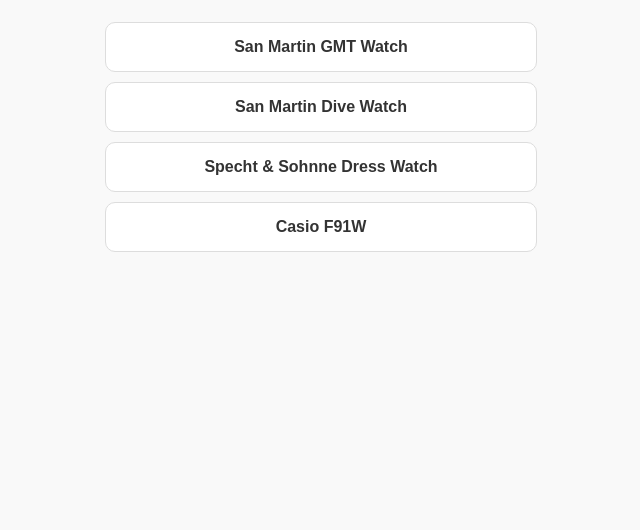
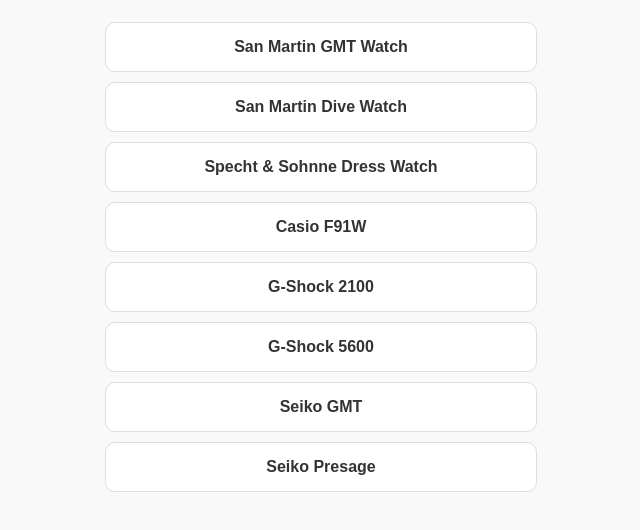
Before and after one commit to erikfritz77/Riki-links, a plain HTML site: page index.html in a window 1280 px wide. Shown: the part 234-764 px from the top of the page, without its empty margins (319-959 px from the left). Drawn offline with Linux system fonts and the light colour scheme.

Commit message:
Update index.html
Update to my links

```diff
--- a/index.html
+++ b/index.html
@@ -58,5 +58,9 @@
   <a href="https://amzn.to/3HkUVRo" class="link-button" target="_blank">San Martin Dive Watch</a>
   <a href="https://amzn.to/45FGuBe" class="link-button" target="_blank">Specht & Sohnne Dress Watch</a>
   <a href="https://amzn.to/4kvOWHX" class="link-button" target="_blank">Casio F91W</a>
+  <a href="https://amzn.to/44ivmcw" class="link-button" target="_blank">G-Shock 2100</a>
+  <a href="https://amzn.to/4lcfsGp" class="link-button" target="_blank">G-Shock 5600</a>
+  <a href="https://amzn.to/4kSyrWs" class="link-button" target="_blank">Seiko GMT</a>
+  <a href="https://amzn.to/4kIestR" class="link-button" target="_blank">Seiko Presage</a>
 </body>
 </html>
```
